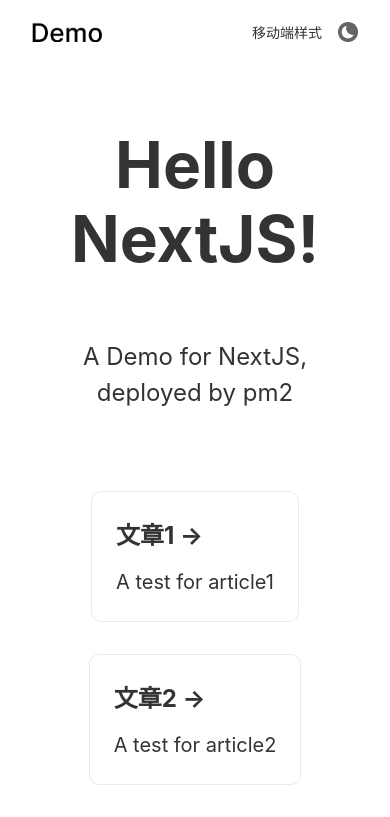
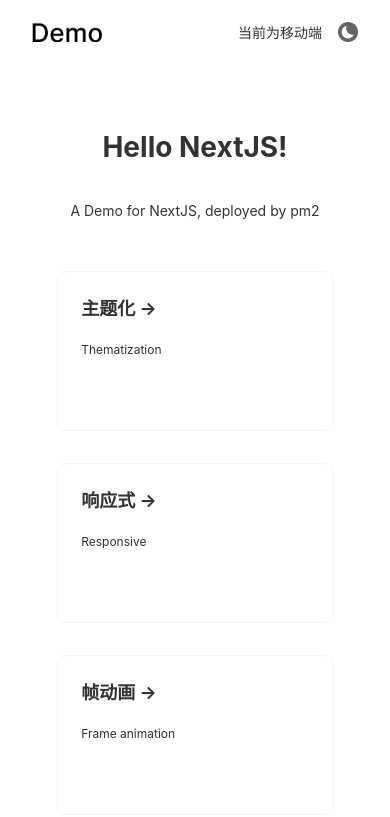
Before and after one commit to whale2002/next, a Next.js app: page / in a window 390 px wide. Shown: the top 817 px of the page. Built offline with nearby package versions, Linux system fonts and the light colour scheme.

Commit message:
:sparkles: 国际化注入，半成品

```diff
--- a/components/Navbar/index.tsx
+++ b/components/Navbar/index.tsx
@@ -17,13 +17,13 @@ export const NavBar: FC<INavBarProps> = ({}) => {
       </a>
       <div className={styles.themeArea}>
         {userAgent === Environment.pc && (
-          <span className={styles.text}>PC端样式</span>
+          <span className={styles.text}>当前为PC端</span>
         )}
         {userAgent === Environment.ipad && (
-          <span className={styles.text}>Pad端样式</span>
+          <span className={styles.text}>当前为Pad端</span>
         )}
         {userAgent === Environment.mobile && (
-          <span className={styles.text}>移动端样式</span>
+          <span className={styles.text}>当前为移动端</span>
         )}
         <div
           className={styles.themeIcon}
--- a/pages/_app.tsx
+++ b/pages/_app.tsx
@@ -4,6 +4,7 @@ import Head from "next/head";
 import { Layout, ILayoutProps } from "@/components/Layout";
 import { ThemeContextProvider } from '@/stores/theme'
 import { UserAgentProvider } from "@/stores/userAgent";
+import { LanguageContextProvider } from "@/stores/language"
 import { getLayoutData } from '@/network'
 import { getIsMobile } from "@/utils";
 import "../styles/global.scss";
@@ -30,9 +31,11 @@ const MyApp = (data: AppProps & ILayoutProps & IDeviceProps ) => {
       </Head>
       <ThemeContextProvider>
         <UserAgentProvider>
-          <Layout navbarData={navbarData} footerData={footerData}>
-            <Component {...pageProps} />
-          </Layout>
+          <LanguageContextProvider>
+            <Layout navbarData={navbarData} footerData={footerData}>
+              <Component {...pageProps} />
+            </Layout>
+          </LanguageContextProvider>
         </UserAgentProvider>
       </ThemeContextProvider>
 
--- a/pages/article/styles.module.scss
+++ /dev/null
@@ -1,3 +0,0 @@
-.title {
-  color: var(--primary-color);
-}
--- a/pages/index.module.scss
+++ b/pages/index.module.scss
@@ -1,7 +1,19 @@
+@import "../styles/media.scss";
+
+@mixin initStatus {
+  transform: translate3d(0, 2.5rem, 0);
+  opacity: 0;
+}
+
+@mixin finalStatus {
+  -webkit-transform: none;
+  transform: none;
+  opacity: 1;
+}
+
 .container {
   padding: 0 2rem;
   color: var(--primary-color);
-}
 
   .main {
     min-height: 100vh;
@@ -11,6 +23,31 @@
     flex-direction: column;
     justify-content: center;
     align-items: center;
+    .header {
+      background-image: var(--home-background-icon);
+      background-size: 18.75rem 18.75rem;
+      background-repeat: no-repeat;
+      width: 18.75rem;
+      height: 18.75rem;
+    }
+
+    .headerWebp {
+      background-image: var(--home-background-icon-webp);
+    }
+
+    .top {
+      display: flex;
+    }
+
+    .title a {
+      color: var(--link-color);
+      text-decoration: none;
+    }
+
+    .title a:hover,
+    .title a:focus,
+    .title a:active {
+      text-decoration: underline;
     }
 
     .title {
@@ -32,30 +69,32 @@
 
     .grid {
       display: flex;
-  align-items: center;
-  justify-content: center;
+      align-items: flex-start;
+      justify-content: flex-start;
       flex-wrap: wrap;
-  max-width: 50rem;
-}
-
+      max-width: 62.5rem;
+      transition: 2s;
+      min-height: 36.25rem;
       .card {
         margin: 1rem;
         padding: 1.5rem;
         text-align: left;
         color: inherit;
         text-decoration: none;
-  border: 1px solid #eaeaea;
-  border-radius: .625rem;
+        border: 0.0625rem solid var(--footer-background-color);
+        border-radius: 0.625rem;
         transition: color 0.15s ease, border-color 0.15s ease;
         max-width: 18.75rem;
         cursor: pointer;
+        width: 18.75rem;
+        height: 13.875rem;
       }
 
       .card:hover,
       .card:focus,
       .card:active {
-  color: #0070f3;
-  border-color: #0070f3;
+        color: var(--link-color);
+        border-color: var(--link-color);
       }
 
       .card h2 {
@@ -67,6 +106,36 @@
         margin: 0;
         font-size: 1.25rem;
         line-height: 1.5;
+      }
+    }
+
+    .paginationArea {
+      width: 62.5rem;
+      display: flex;
+      justify-content: flex-end;
+      padding: 20px 0;
+
+      :global {
+        .semi-page-item {
+          color: var(--primary-color);
+          opacity: 0.7;
+        }
+
+        .semi-page-item:hover {
+          background-color: var(--semi-page-hover-background-color);
+        }
+
+        .semi-page-item-active {
+          color: var(--semi-page-active-color);
+          background-color: var(--semi-page-active-background-color);
+        }
+
+        .semi-page-item-active:hover {
+          color: var(--semi-page-active-color);
+          background-color: var(--semi-page-active-background-color);
+        }
+      }
+    }
   }
 
   .withAnimation {
@@ -105,144 +174,157 @@
 
   @keyframes fadeInDown1 {
     0% {
-    transform: translate3d(0, 2.5rem, 0);
-    opacity: 0;
+      @include initStatus;
     }
 
     11% {
-    transform: translate3d(0, 2.5rem, 0);
-    opacity: 0;
+      @include initStatus;
     }
 
     100% {
-    -webkit-transform: none;
-    transform: none;
-    opacity: 1;
+      @include finalStatus;
     }
   }
 
   @keyframes fadeInDown2 {
     0% {
-    transform: translate3d(0, 2.5rem, 0);
-    opacity: 0;
+      @include initStatus;
     }
 
     22% {
-    transform: translate3d(0, 2.5rem, 0);
-    opacity: 0;
+      @include initStatus;
     }
 
     100% {
-    -webkit-transform: none;
-    transform: none;
-    opacity: 1;
+      @include finalStatus;
     }
   }
 
   @keyframes fadeInDown3 {
     0% {
-    transform: translate3d(0, 2.5rem, 0);
-    opacity: 0;
+      @include initStatus;
     }
 
     33% {
-    transform: translate3d(0, 2.5rem, 0);
-    opacity: 0;
+      @include initStatus;
     }
 
     100% {
-    -webkit-transform: none;
-    transform: none;
-    opacity: 1;
+      @include finalStatus;
     }
   }
 
   @keyframes fadeInDown4 {
     0% {
-    transform: translate3d(0, 2.5rem, 0);
-    opacity: 0;
+      @include initStatus;
     }
 
     44% {
-    transform: translate3d(0, 2.5rem, 0);
-    opacity: 0;
+      @include initStatus;
     }
 
     100% {
-    -webkit-transform: none;
-    transform: none;
-    opacity: 1;
+      @include finalStatus;
     }
   }
 
   @keyframes fadeInDown5 {
     0% {
-    transform: translate3d(0, 2.5rem, 0);
-    opacity: 0;
+      @include initStatus;
     }
 
     55% {
-    transform: translate3d(0, 2.5rem, 0);
-    opacity: 0;
+      @include initStatus;
     }
 
     100% {
-    -webkit-transform: none;
-    transform: none;
-    opacity: 1;
+      @include finalStatus;
     }
   }
 
   @keyframes fadeInDown6 {
     0% {
-    transform: translate3d(0, 2.5rem, 0);
-    opacity: 0;
+      @include initStatus;
     }
 
     66% {
-    transform: translate3d(0, 2.5rem, 0);
-    opacity: 0;
+      @include initStatus;
     }
 
     100% {
-    -webkit-transform: none;
-    transform: none;
-    opacity: 1;
+      @include finalStatus;
     }
   }
 
   @keyframes fadeInDown7 {
     0% {
-    transform: translate3d(0, 2.5rem, 0);
-    opacity: 0;
+      @include initStatus;
     }
 
     77% {
-    transform: translate3d(0, 2.5rem, 0);
-    opacity: 0;
+      @include initStatus;
     }
 
     100% {
-    -webkit-transform: none;
-    transform: none;
-    opacity: 1;
+      @include finalStatus;
     }
   }
 
   @keyframes fadeInDown8 {
     0% {
-    transform: translate3d(0, 2.5rem, 0);
-    opacity: 0;
+      @include initStatus;
     }
 
     88% {
-    transform: translate3d(0, 2.5rem, 0);
-    opacity: 0;
+      @include initStatus;
     }
 
     100% {
-    -webkit-transform: none;
-    transform: none;
-    opacity: 1;
+      @include finalStatus;
     }
   }
+}
+
+@include media-ipad {
+  .container {
+    .main {
+      .grid {
+        width: 95%;
+        margin: auto;
+        justify-content: center;
+      }
+    }
+  }
+}
+
+@include media-mobile {
+  .container {
+    .main {
+      .title {
+        font-size: 1.75rem;
+        line-height: 2.4375rem;
+      }
+      .description {
+        font-size: 0.875rem;
+        line-height: 1.5rem;
+        margin: 2rem 0;
+      }
+      .grid {
+        width: 95%;
+        margin: auto;
+        justify-content: center;
+        .card {
+          height: 10rem;
+          h2 {
+            font-size: 1.125rem;
+            line-height: 1.5625rem;
+          }
+          p {
+            font-size: 0.75rem;
+            line-height: 1.625rem;
+          }
+        }
+      }
+    }
+  }
+}
--- a/pages/index.tsx
+++ b/pages/index.tsx
@@ -38,13 +38,6 @@ const Home: NextPage<IProps> = ({ title, description, list }) => {
               <div
                 key={index}
                 className={styles.card}
-                onClick={(): void => {
-                  window.open(
-                    item.link,
-                    "blank",
-                    "noopener=yes,noreferrer=yes"
-                  );
-                }}
               >
                 <h2>{item.label} &rarr;</h2>
                 <p>{item.info}</p>
@@ -63,23 +56,23 @@ Home.getInitialProps = (context) => {
     description: "A Demo for NextJS, deployed by pm2",
     list: [
       {
-        label: "文章1",
-        info: "A test for article1",
+        label: "主题化",
+        info: "Thematization",
         link: "/article/1",
       },
       {
-        label: "文章2",
-        info: "A test for article2",
+        label: "响应式",
+        info: "Responsive",
         link: "/article/2",
       },
       {
-        label: "文章3",
-        info: "A test for article3",
+        label: "帧动画",
+        info: "Frame animation",
         link: "/article/3",
       },
       {
-        label: "文章4",
-        info: "A test for article4",
+        label: "国际化(实现中)",
+        info: "Internationalization",
         link: "/article/4",
       },
       {
--- /dev/null
+++ b/stores/language.tsx
@@ -0,0 +1,40 @@
+import { createContext, useState, useEffect } from 'react';
+import { Language } from '../constants';
+
+interface ILanguageContextProps {
+  language: Language
+  setLanguage: (language: Language) => void
+}
+
+interface IProps {
+  children: JSX.Element
+}
+
+export const LanguageContext = createContext<ILanguageContextProps>({} as ILanguageContextProps)
+
+export const LanguageContextProvider = ({children}: IProps): JSX.Element => {
+  const [language, setLanguage] = useState<Language>(Language.ch)
+
+  useEffect(() => {
+    const checkLanguage = (): void => {
+      const item =
+        (localStorage.getItem("language") as Language) || Language.ch;
+      setLanguage(item);
+    };
+    checkLanguage();
+    window.addEventListener("storage", checkLanguage);
+
+    return (): void => {
+      window.removeEventListener("storage", checkLanguage);
+    };
+  }, [])
+
+  return (
+    <LanguageContext.Provider value={{language, setLanguage: (currentLanguage) => {
+      setLanguage(currentLanguage)
+      localStorage.setItem('language', currentLanguage)
+    }}}>
+      {children}
+    </LanguageContext.Provider>
+  )
+}
--- /dev/null
+++ b/styles/media.scss
@@ -0,0 +1,27 @@
+// 极小分辨率移动端设备
+@mixin media-mini-mobile {
+  @media screen and (max-width: 25.875rem) {
+    @content;
+  }
+}
+
+// 介于极小分辨率和正常分辨率之间的移动端设备
+@mixin media-between-mini-and-normal-mobile {
+  @media screen and (min-width: 25.876rem) and (max-width: 47.9375rem) {
+    @content;
+  }
+}
+
+// 移动端设备
+@mixin media-mobile {
+  @media screen and (max-width: 47.9375rem) {
+    @content;
+  }
+}
+
+// ipad
+@mixin media-ipad {
+  @media screen and (min-width: 47.9375rem) and (max-width: 75rem) {
+    @content;
+  }
+}
```
Also changed, not shown: pages/article/[articleId].tsx (deleted, +0 -23 lines). Lines whose indentation alone changed are shown as unchanged.
